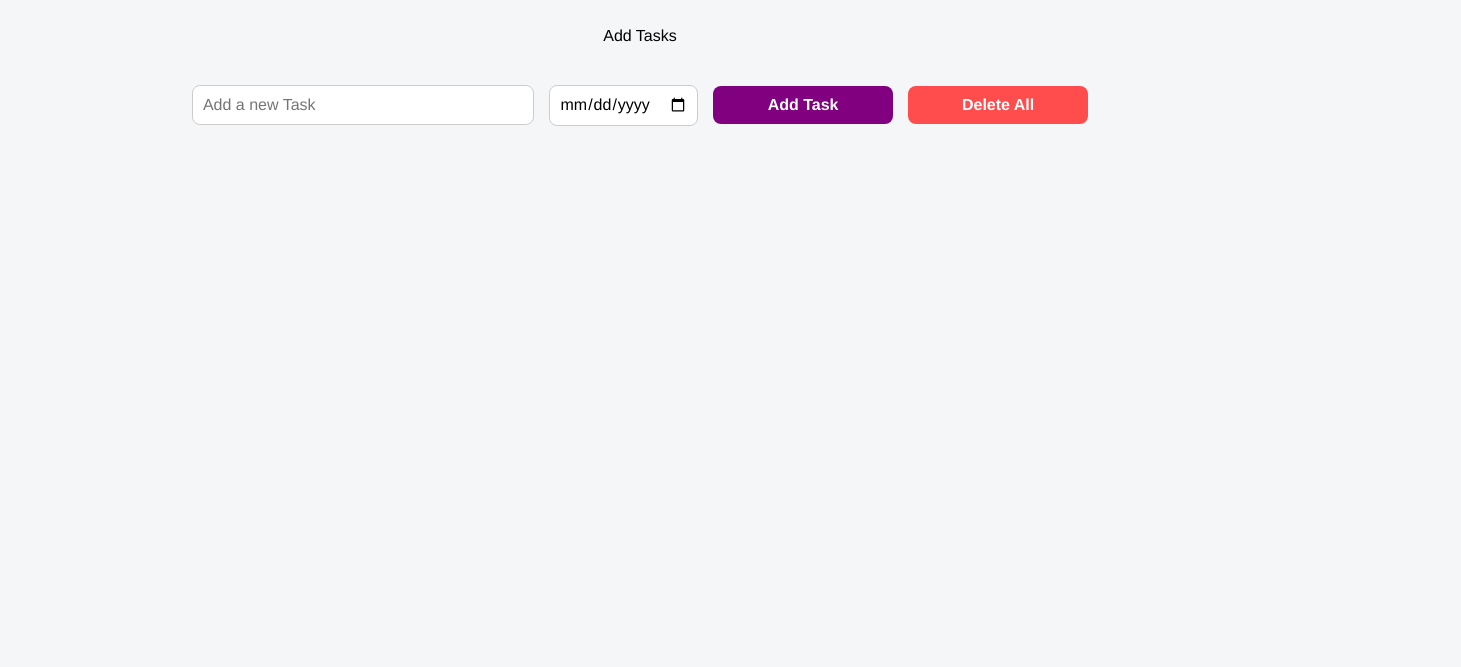
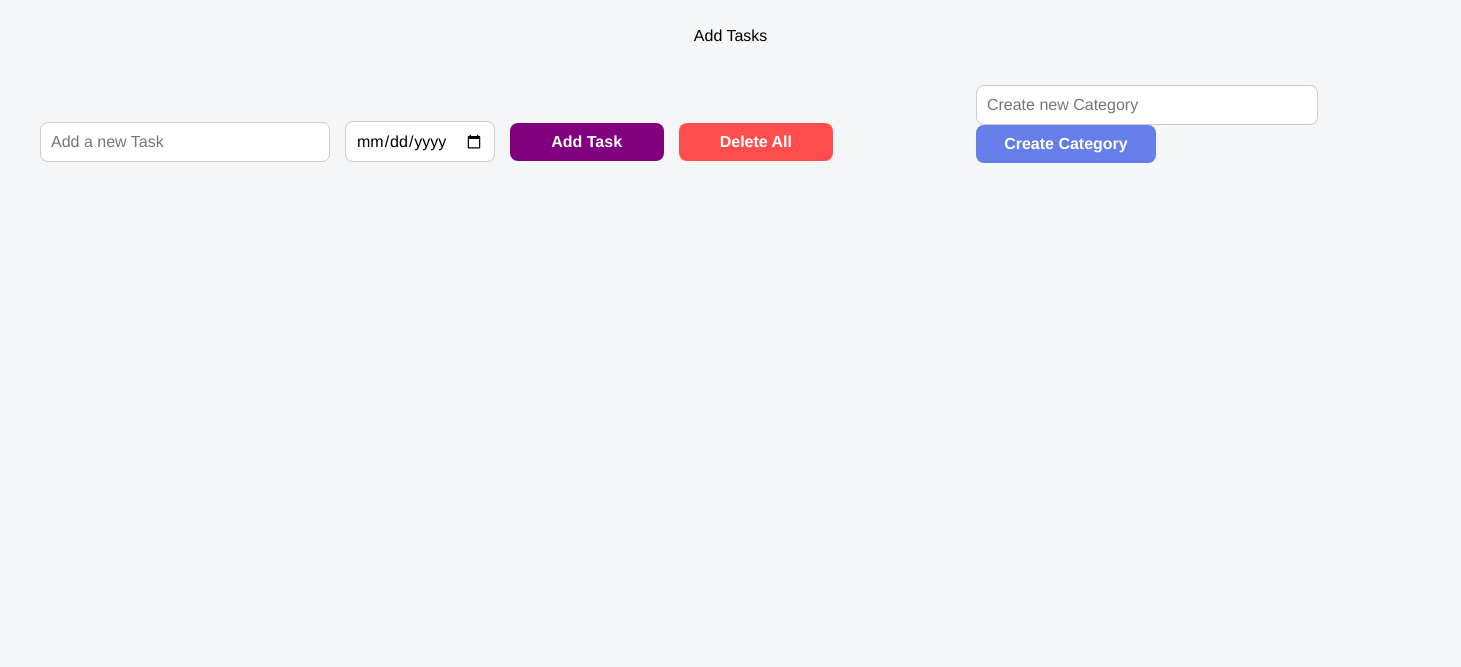
Before and after one commit to ThomasLucking/web-todo-ts, a website built with Vite: page index.html in a window 1280 px wide. Shown: the part 133-800 px from the top of the page, 1461 px wide, since content can reach past the window. Built offline with nearby package versions, Linux system fonts and the light colour scheme; no server answers.

Commit message:
feat: started doing categories on wrong branch

```diff
--- a/index.html
+++ b/index.html
@@ -11,6 +11,7 @@
 
 <body>
   <script type="module" src="/src/main.ts"></script>
+  <div class="main-container">
     <div class="container">
       <div class="overdue-Message"></div>
       <h1>My Tasks</h1>
@@ -22,12 +23,18 @@
         <input type="date" id="todo-date-input" pattern="\d{4}-\d{2}-\d{2}">
         <button id="add-todo-button">Add Task</button>
         <button id="delete-all">Delete All</button>
+        <div class="categories-section">
+          <input type="text" id="category-name-input" placeholder="Create new Category">
+          <button id="create-category-button">Create Category</button>
+          <ul id="category-items"></ul>
+        </div>
       </div>
       <div class="list-container">
         <div class="duration"></div>
         <ul id="todo-elements"></ul>
       </div>
     </div>
+  </div>
 </body>
 
 </html>
--- /dev/null
+++ b/src/apihandling/ApiCategories.ts
@@ -0,0 +1,37 @@
+const API_URL = 'https://api.todos.in.jt-lab.ch/categories_todos'
+
+
+export interface ApiCategory {
+  title: string
+  color: string
+
+}
+
+export type SavedApiCategory = ApiCategory & { id: number }
+
+export const saveCategoriesViaAPI = async (category: ApiCategory): Promise<SavedApiCategory> => {
+  try {
+    const payload = {
+      title: category.title,
+      color: category.color,
+    }
+
+    const response = await fetch(API_URL, {
+      method: 'POST',
+      headers: {
+        'Content-Type': 'application/json',
+        Prefer: 'return=representation',
+      },
+      body: JSON.stringify(payload),
+    })
+
+    if (!response.ok) {
+      throw new Error(`Error with the API: ${response.status}`)
+    }
+    const data = await response.json()
+    return data[0] as SavedApiCategory
+  } catch (error) {
+    console.error('Failed to save task:', error)
+    throw new Error('Failed to save task')
+  }
+}
--- a/src/apihandling/apihandle.ts
+++ b/src/apihandling/ApiClient.ts
@@ -1,6 +1,7 @@
 const API_URL = 'https://api.todos.in.jt-lab.ch/todos'
 
 const duration_timer = document.querySelector<HTMLDivElement>('.duration')
+
 export interface ApiTask {
   title: string
   content: string
--- a/src/assets/style.css
+++ b/src/assets/style.css
@@ -120,6 +120,48 @@ ul {
   font-family: "Helvetica Neue", Helvetica, Arial, sans-serif;
   font-size: 2rem;
 }
+.main-container{
+  display: flex;
+  flex-direction: row;
+  align-items: center;
+  gap: 3rem;
+
+}
+.categories-section{
+  margin-left: 8rem;
+
+}
+
+#category-name-input {
+  border-radius: 0.5rem;
+  border: 1px solid #ccc;
+  font-size: 1rem;
+  width: 20rem;
+  padding: 10px;
+}
+#category-name-input:focus{
+  outline: none;
+  border-color: #667eea;
+  box-shadow: 0 0 5px rgba(102, 126, 234, 0.5);
+
+}
+#create-category-button{
+  padding: 10px;
+  width: 180px;
+  text-align: center;
+  border-radius: 0.5rem;
+  background: #667eea;
+  border: none;
+  font-weight: 600;
+  color: white;
+  cursor: pointer;
+}
+#create-category-button:hover{
+  transform: translateY(-2px);
+  box-shadow: 0 6px 15px rgba(0, 0, 0, 0.12);
+
+}
+
 ul li {
   background: white;
   margin-bottom: 12px;
--- a/src/components/taskElement.ts
+++ b/src/components/taskElement.ts
@@ -1,9 +1,10 @@
 // import type { Tasks } from '../types'
-import type { SavedApiTask } from '../apihandling/apihandle'
+import type { SavedApiTask } from '../apihandling/ApiClient'
 import {
   deleteTasksViaAPI,
   updateTaskStateViaAPI,
-} from '../apihandling/apihandle'
+} from '../apihandling/ApiClient'
+import { ApiCategory } from '../apihandling/ApiCategories'
 
 import {
   CHECKBOX_ITEM_CLASS,
@@ -13,8 +14,6 @@ import {
   TODO_ITEM_CLASS,
 } from '../types'
 import { checkOverdueTasks, getColorScheme } from '../utils/date'
-
-// import { deleteTasks } from '../utils/storage'
 
 const createConfigTimeDate = (task: SavedApiTask): HTMLParagraphElement => {
   const dueDate = document.createElement('p')
@@ -73,7 +72,18 @@ export const createTaskElement = (
 
   return { taskItem, checkbox, textSpan, deleteButton }
 }
+export const createCategoryElement = (
+  categoryName: ApiCategory,
+): HTMLLIElement => {
 
+  const categoryItem = document.createElement('li')
+  categoryItem.classList.add('category-item')
+  categoryItem.textContent = categoryName.title
+
+
+  return categoryItem
+
+}
 const removeOverdueMessage = (taskId: number) => {
   const container = document.querySelector(`[data-taskid="${taskId}"]`)
   if (!container) {
--- a/src/hooks/hooksEventHandler.ts
+++ b/src/hooks/hooksEventHandler.ts
@@ -1,9 +1,9 @@
-import type { ApiTask, SavedApiTask } from '../apihandling/apihandle'
+import type { ApiTask, SavedApiTask } from '../apihandling/ApiClient'
 import {
   deleteAllTasksViaAPI,
   fetchTasks,
   saveTasksViaAPI,
-} from '../apihandling/apihandle'
+} from '../apihandling/ApiClient'
 import { clearError, showError } from '../components/errorHandler'
 import {
   attachTaskEventListeners,
@@ -14,24 +14,26 @@ import { PreventTaskCreation } from '../utils/date'
 // import { Tasks } from '../types'
 //import { randomId } from '../utils/IdGeneration'
 
-const addTaskButton =
-  document.querySelector<HTMLButtonElement>('#add-todo-button')
+
 const inputValue = document.querySelector<HTMLInputElement>('#todo-input')
 const taskCreatedSection =
   document.querySelector<HTMLUListElement>('#todo-elements')
 const errorMessage = document.querySelector<HTMLDivElement>('#error-message')
-
-const deleteAllbutton = document.querySelector<HTMLButtonElement>('#delete-all')
-
 const todoDates = document.querySelector<HTMLInputElement>('#todo-date-input')
+const createcategoryvalue = document.querySelector<HTMLInputElement>(
+  '#category-name-input',
+)
+const createtodoCategory = document.querySelector<HTMLUListElement>(
+  '#todo-category-elements',
+)
 
 if (
-  !addTaskButton ||
   !inputValue ||
   !taskCreatedSection ||
   !errorMessage ||
-  !deleteAllbutton ||
-  !todoDates
+  !todoDates ||
+  !createtodoCategory ||
+  !createcategoryvalue
 ) {
   console.error('Missing a Dom element')
   throw new Error('Missing a DOM element. Aborting script.')
@@ -79,6 +81,7 @@ export const createTask = async (): Promise<void> => {
   console.log('Called renderTask')
 }
 
+
 export const loadTasks = async (): Promise<void> => {
   const tasks: SavedApiTask[] = await fetchTasks()
   tasks.forEach((task) => {
--- a/src/types/index.ts
+++ b/src/types/index.ts
@@ -10,7 +10,7 @@ export const SPAN_TEXT_CLASS = 'todo-span' as const
 export const DELETE_TASK_CLASS = 'todo-delete' as const
 export const TODO_DATE = 'todo-date' as const
 export const OVERDUE_MESSAGE = 'overdue-message' as const
-
+export const CATEGORY_ITEM_CLASS = 'category-item' as const
 export const DATE_RANGES = {
   OVERDUE: { bg: 'red', color: 'black' },
   TODAY: { bg: 'orange', color: 'black' },
```
Lines whose indentation alone changed are shown as unchanged.
